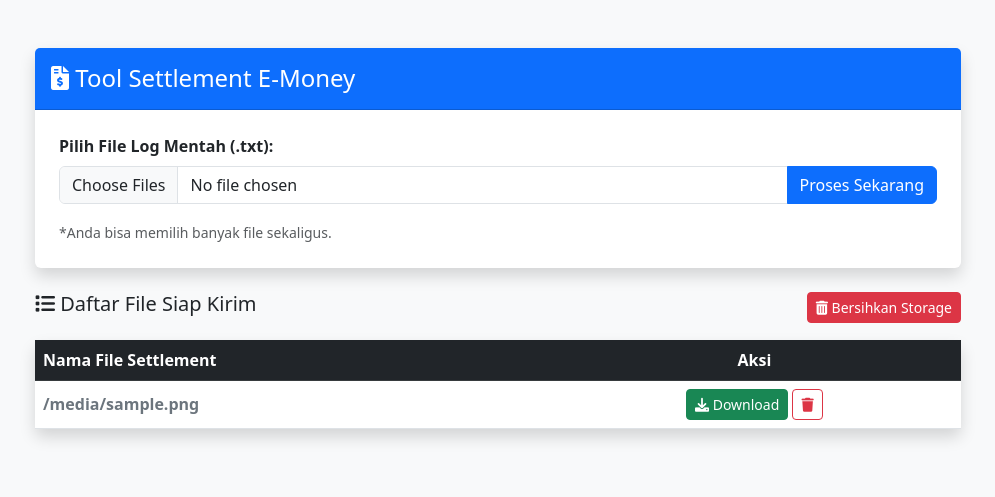
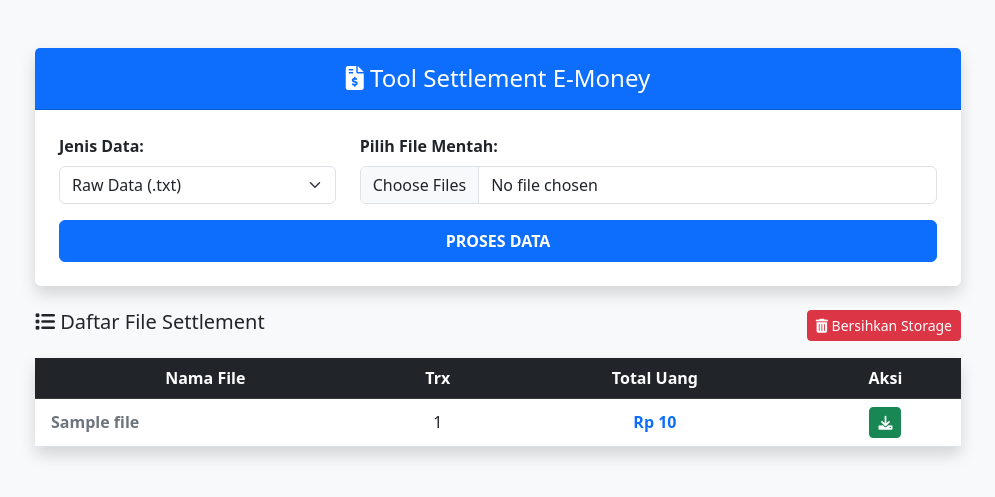
Before and after one commit to ilham113/E-Tool, a Flask app: template templates/index.html in a window 1280 px wide. Shown: the top 497 px of the page, without its empty margins (142-1137 px from the left). Run offline with Flask 3, Linux system fonts and the light colour scheme; the template is opened without the code that fills it: most values are stand-ins (such as "Sample title", 1, 10 or a date in 2020); parts of the project's set-up code (start-up, migrations or seed data) failed here and were passed over.

Commit message:
update NOK

```diff
--- a/api/index.py
+++ b/api/index.py
@@ -12,46 +12,39 @@ template_dir = os.path.join(base_dir, '..', 'templates')
 app = Flask(__name__, template_folder=template_dir)
 app.secret_key = 'duta1234'
 
-# 2. KONFIGURASI FOLDER (Menggunakan /tmp untuk Vercel)
+# 2. KONFIGURASI FOLDER (Vercel mewajibkan penggunaan /tmp)
 UPLOAD_FOLDER = '/tmp/data'
 OUTPUT_FOLDER = '/tmp/kirim'
 LOG_FOLDER = '/tmp/logs'
 
-# Fungsi untuk memastikan folder ada (dipanggil saat dibutuhkan)
 def ensure_dirs():
+    """Memastikan direktori tersedia saat aplikasi dijalankan."""
     for folder in [UPLOAD_FOLDER, OUTPUT_FOLDER, LOG_FOLDER]:
         os.makedirs(folder, exist_ok=True)
 
 app.config['UPLOAD_FOLDER'] = UPLOAD_FOLDER
 app.config['OUTPUT_FOLDER'] = OUTPUT_FOLDER
 
-# 3. KONFIGURASI LOGGING
+# 3. SETUP LOGGING
+os.makedirs(LOG_FOLDER, exist_ok=True)
 log_filename = os.path.join(LOG_FOLDER, "log_kartu.log")
-# Pastikan folder log ada sebelum handler dibuat
-os.makedirs(LOG_FOLDER, exist_ok=True)
 
-# Ganti nama variabel 'handler' menjadi 'log_handler' atau lainnya
 log_handler = TimedRotatingFileHandler(log_filename, when="midnight", interval=1, backupCount=30)
 log_handler.suffix = "%Y-%m-%d"
-formatter = logging.Formatter('%(asctime)s - %(levelname)s - %(message)s')
-log_handler.setFormatter(formatter)
+log_handler.setFormatter(logging.Formatter('%(asctime)s - %(levelname)s - %(message)s'))
 
 logger = logging.getLogger("KartuLogger")
 logger.setLevel(logging.INFO)
-logger.addHandler(log_handler) # Pastikan ini juga diubah
+logger.addHandler(log_handler)
 
 # ---------------------------------------------------------
 # LOGIKA PEMROSESAN DATA
 # ---------------------------------------------------------
-def process_emoney_data():
+def process_emoney_data(data_type='raw'):
     ensure_dirs()
     df = pd.DataFrame(columns=['mid', 'tid', 'kode_bank', 'no_kartu', 'saldo', 'tarif', 'counter', 'trx_date', 'waktu_unik', 'respon'])
 
-    if not os.path.exists(app.config['UPLOAD_FOLDER']):
-        return False
-
-    file_list = [f for f in os.listdir(app.config['UPLOAD_FOLDER']) if f.endswith('.txt')]
-
+    file_list = [f for f in os.listdir(app.config['UPLOAD_FOLDER']) if f.endswith(('.txt', '.NOK'))]
     if not file_list:
         return False
 
@@ -62,14 +55,22 @@ def process_emoney_data():
                 lines = file.readlines()
 
             for idx, line in enumerate(lines):
-                hexdata = line.strip()
+                line = line.strip()
+                if not line: continue
+
+                if data_type == 'nok':
+                    # Logika khusus file .NOK: split spasi & bersihkan suffix '03'
+                    parts = line.split(" ")
+                    hexdata = parts[0]
+                    if hexdata.endswith("03"):
+                        hexdata = hexdata[:-2]
+                else:
+                    hexdata = line
+
                 if len(hexdata) < 94:
-                    logger.warning(f"Data terlalu pendek di {nama_file} baris {idx+1}")
                     continue
 
-                prefix = '0200a900000000'
-                full_hex = prefix + hexdata
-
+                full_hex = '0200a900000000' + hexdata
                 try:
                     new_row = {
                         'mid': full_hex[16:32],
@@ -85,32 +86,26 @@ def process_emoney_data():
                     }
                     df = pd.concat([df, pd.DataFrame([new_row])], ignore_index=True)
                 except Exception as e:
-                    logger.error(f"Error parsing hex di {nama_file}: {e}")
+                    logger.error(f"Error parsing hex: {e}")
         except Exception as e:
-            logger.error(f"Gagal membaca file {nama_file}: {e}")
+            logger.error(f"Error reading file: {e}")
 
     if df.empty: return False
 
     wkt = datetime.now().strftime("%Y%m%d%H%M%S")
-    tids = df['tid'].unique()
-
-    for tid in tids:
-        subset = df[df['tid'] == tid]
+    for tid in df['tid'].unique():
+        subset = df[df['tid'] == tid].head(999)
         mid = subset.iloc[0]['mid']
-        data_batch = subset.head(999)
-        trxcount = len(data_batch)
-        trxamount = data_batch['tarif'].sum()
-
-        nama_file_out = f"{wkt}{mid}{tid}01001.txt"
-        filepath = os.path.join(app.config['OUTPUT_FOLDER'], nama_file_out)
+        nama_out = f"{wkt}{mid}{tid}01001.txt"
+        filepath = os.path.join(app.config['OUTPUT_FOLDER'], nama_out)
 
         with open(filepath, "w") as f:
-            f.write(f"{trxcount:03d}{trxamount:010d}\n")
-            for _, row in data_batch.iterrows():
+            # Header: Count (3 digit) + Amount (10 digit)
+            f.write(f"{len(subset):03d}{subset['tarif'].sum():010d}\n")
+            for _, row in subset.iterrows():
                 f.write(row['respon'][14:] + "\n")
 
-        logger.info(f"SUCCESS | File Created: {nama_file_out} | Trx: {trxcount}")
-
+        logger.info(f"SUCCESS | Created: {nama_out}")
     return True
 
 # ---------------------------------------------------------
@@ -119,29 +114,35 @@ def process_emoney_data():
 @app.route('/')
 def index():
     ensure_dirs()
-    files = sorted([f for f in os.listdir(app.config['OUTPUT_FOLDER']) if f.endswith('.txt')], reverse=True)
-    return render_template('index.html', files=files)
+    files_data = []
+    if os.path.exists(app.config['OUTPUT_FOLDER']):
+        file_list = sorted([f for f in os.listdir(app.config['OUTPUT_FOLDER']) if f.endswith('.txt')], reverse=True)
+        for filename in file_list:
+            filepath = os.path.join(app.config['OUTPUT_FOLDER'], filename)
+            try:
+                with open(filepath, 'r') as f:
+                    header = f.readline().strip()
+                    # Ambil Count dan Amount dari header
+                    count = int(header[:3])
+                    amount = int(header[3:])
+                files_data.append({'name': filename, 'count': count, 'amount': amount})
+            except:
+                continue
+    return render_template('index.html', files=files_data)
 
 @app.route('/upload', methods=['POST'])
 def upload_file():
     ensure_dirs()
-    if 'files' not in request.files:
-        flash('Tidak ada file terpilih', 'danger')
-        return redirect(url_for('index'))
+    data_type = request.form.get('data_type', 'raw')
+    files = request.files.getlist('files')
+    for file in files:
+        if file.filename:
+            file.save(os.path.join(app.config['UPLOAD_FOLDER'], file.filename))
 
-    files = request.files.getlist('files')
-    uploaded_count = 0
-    for file in files:
-        if file.filename != '':
-            file.save(os.path.join(app.config['UPLOAD_FOLDER'], file.filename))
-            uploaded_count += 1
-
-    if uploaded_count > 0:
-        if process_emoney_data():
-            flash(f'Berhasil memproses {uploaded_count} file.', 'success')
-        else:
-            flash('Gagal memproses file.', 'warning')
-
+    if process_emoney_data(data_type):
+        flash(f'Berhasil memproses sebagai {data_type.upper()}', 'success')
+    else:
+        flash('Gagal memproses file.', 'warning')
     return redirect(url_for('index'))
 
 @app.route('/download/<filename>')
@@ -152,12 +153,9 @@ def download_file(filename):
 def clear_all():
     ensure_dirs()
     for folder in [app.config['UPLOAD_FOLDER'], app.config['OUTPUT_FOLDER']]:
-        for filename in os.listdir(folder):
-            file_path = os.path.join(folder, filename)
-            if os.path.isfile(file_path):
-                os.remove(file_path)
+        for f in os.listdir(folder):
+            os.remove(os.path.join(folder, f))
     flash('Storage dibersihkan!', 'success')
     return redirect(url_for('index'))
 
-# Export app untuk Vercel
 app.debug = False
--- a/templates/index.html
+++ b/templates/index.html
@@ -13,11 +13,10 @@
     <div class="row justify-content-center">
         <div class="col-md-10">
             <div class="card shadow border-0 mb-4">
-                <div class="card-header bg-primary text-white p-3">
+                <div class="card-header bg-primary text-white p-3 text-center">
                     <h4 class="mb-0"><i class="fas fa-file-invoice-dollar"></i> Tool Settlement E-Money</h4>
                 </div>
                 <div class="card-body p-4">
-
                     {% with messages = get_flashed_messages(with_categories=true) %}
                         {% if messages %}
                             {% for category, message in messages %}
@@ -30,19 +29,27 @@
                     {% endwith %}
 
                     <form action="/upload" method="post" enctype="multipart/form-data">
-                        <label class="form-label fw-bold">Pilih File Log Mentah (.txt):</label>
-                        <div class="input-group mb-3">
-                            <input type="file" name="files" class="form-control" multiple required>
-                            <button class="btn btn-primary" type="submit">Proses Sekarang</button>
+                        <div class="row mb-3">
+                            <div class="col-md-4">
+                                <label class="form-label fw-bold">Jenis Data:</label>
+                                <select name="data_type" class="form-select">
+                                    <option value="raw">Raw Data (.txt)</option>
+                                    <option value="nok">Data Error (.NOK)</option>
+                                </select>
+                            </div>
+                            <div class="col-md-8">
+                                <label class="form-label fw-bold">Pilih File Mentah:</label>
+                                <input type="file" name="files" class="form-control" multiple required>
+                            </div>
                         </div>
-                        <small class="text-muted italic">*Anda bisa memilih banyak file sekaligus.</small>
+                        <button class="btn btn-primary w-100 py-2 fw-bold" type="submit">PROSES DATA</button>
                     </form>
                 </div>
             </div>
 
             <div class="d-flex justify-content-between align-items-center mb-3">
-                <h5><i class="fas fa-list"></i> Daftar File Siap Kirim</h5>
-                <form action="/clear-all" method="post" onsubmit="return confirm('Hapus SEMUA data input dan output?')">
+                <h5><i class="fas fa-list"></i> Daftar File Settlement</h5>
+                <form action="/clear-all" method="post" onsubmit="return confirm('Hapus SEMUA data?')">
                     <button type="submit" class="btn btn-danger btn-sm">
                         <i class="fas fa-trash-alt"></i> Bersihkan Storage
                     </button>
@@ -52,28 +59,31 @@
             <div class="card shadow border-0">
                 <div class="table-responsive">
                     <table class="table table-hover mb-0">
-                        <thead class="table-dark">
+                        <thead class="table-dark text-center">
                             <tr>
-                                <th>Nama File Settlement</th>
-                                <th class="text-center">Aksi</th>
+                                <th>Nama File</th>
+                                <th>Trx</th>
+                                <th>Total Uang</th>
+                                <th>Aksi</th>
                             </tr>
                         </thead>
                         <tbody>
                             {% for file in files %}
                             <tr>
-                                <td class="align-middle fw-bold text-secondary">{{ file }}</td>
-                                <td class="text-center">
-                                    <a href="/download/{{ file }}" class="btn btn-success btn-sm">
-                                        <i class="fas fa-download"></i> Download
-                                    </a>
-                                    <a href="/delete/{{ file }}" class="btn btn-outline-danger btn-sm" onclick="return confirm('Hapus file ini?')">
-                                        <i class="fas fa-trash"></i>
+                                <td class="align-middle fw-bold text-secondary ps-3">{{ file.name }}</td>
+                                <td class="text-center align-middle">{{ file.count }}</td>
+                                <td class="text-center align-middle text-primary fw-bold">
+                                    Rp {{ "{:,.0f}".format(file.amount).replace(',', '.') }}
+                                </td>
+                                <td class="text-center align-middle">
+                                    <a href="/download/{{ file.name }}" class="btn btn-success btn-sm">
+                                        <i class="fas fa-download"></i>
                                     </a>
                                 </td>
                             </tr>
                             {% else %}
                             <tr>
-                                <td colspan="2" class="text-center py-4 text-muted">Belum ada file settlement yang digenerate.</td>
+                                <td colspan="4" class="text-center py-4 text-muted italic">Belum ada file settlement yang diproses.</td>
                             </tr>
                             {% endfor %}
                         </tbody>
```
